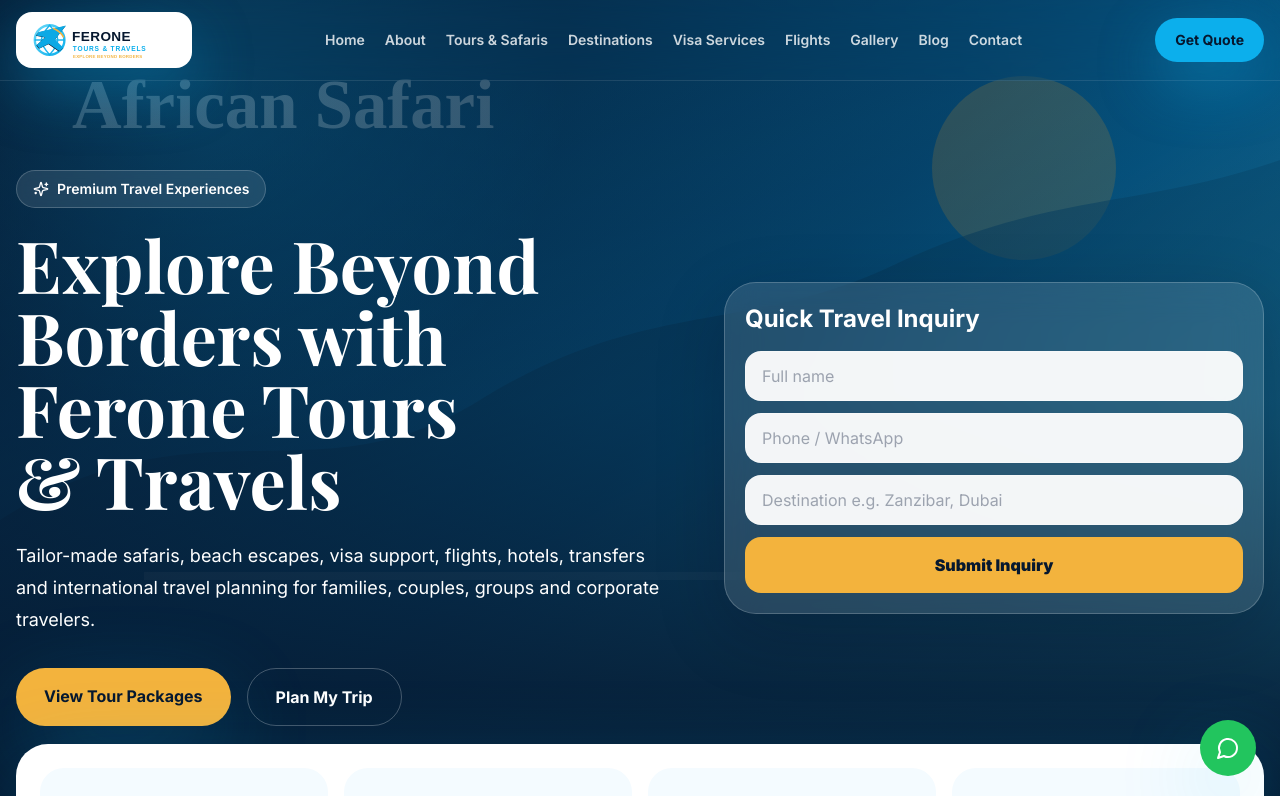
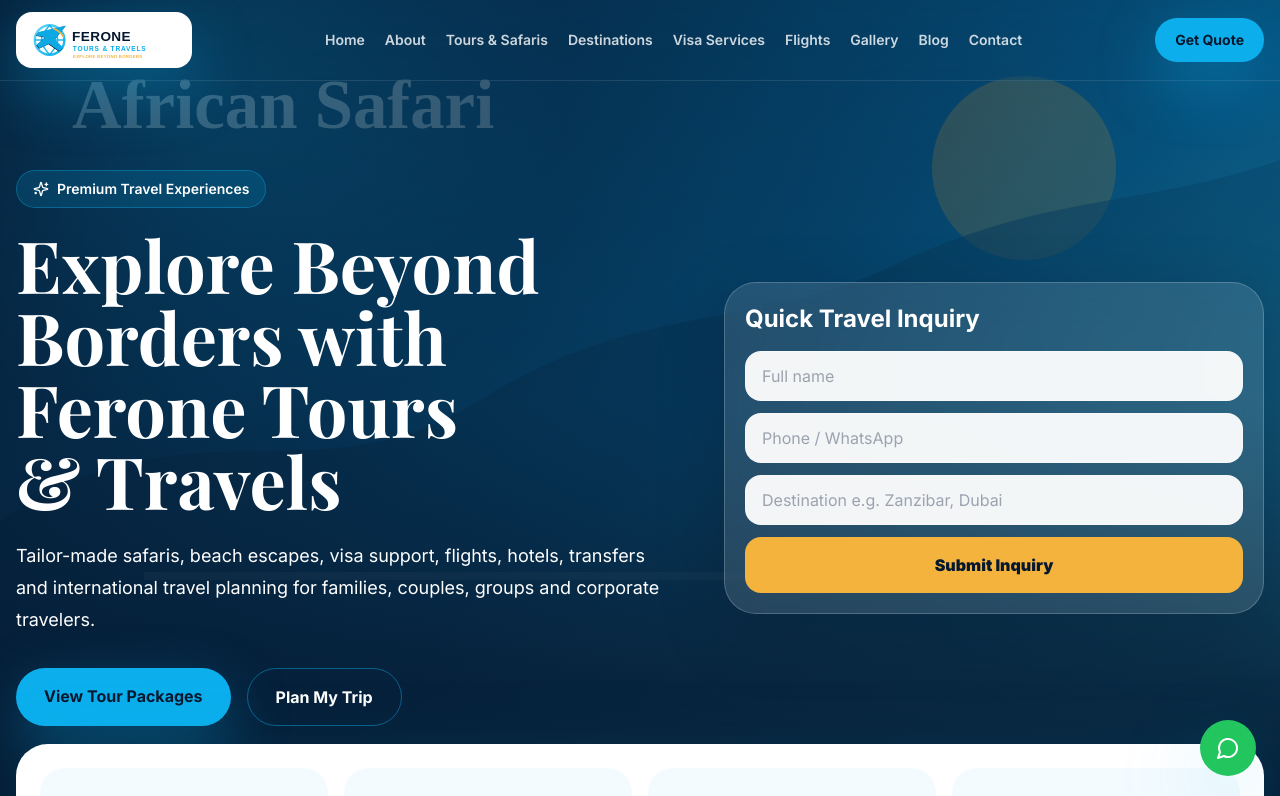
Before and after one commit to Ngovoze/ferone-tours-travels, a Next.js app: page / in a window 1280 px wide. Shown: the top 796 px of the page. Built offline with nearby package versions, Linux system fonts and the light colour scheme; no server answers; a web font is replaced by a local one.

Commit message:
style: update homepage CTAs to Ferone cyan

```diff
--- a/app/page.tsx
+++ b/app/page.tsx
@@ -14,12 +14,12 @@
         <div className="container relative z-10 flex min-h-screen items-center pt-24">
           <div className="grid gap-12 lg:grid-cols-[1.1fr_.9fr] lg:items-center">
             <div>
-              <p className="mb-5 inline-flex items-center gap-2 rounded-full border border-white/20 bg-white/10 px-4 py-2 text-sm font-semibold backdrop-blur"><Sparkles size={16}/> Premium Travel Experiences</p>
+              <p className="mb-5 inline-flex items-center gap-2 rounded-full border border-luxury-ocean/35 bg-luxury-ocean/15 px-4 py-2 text-sm font-semibold text-white backdrop-blur"><Sparkles size={16}/> Premium Travel Experiences</p>
               <h1 className="font-display text-5xl font-bold leading-tight text-balance md:text-7xl">Explore Beyond Borders with Ferone Tours & Travels</h1>
               <p className="mt-6 max-w-2xl text-lg leading-8 text-white/82">Tailor-made safaris, beach escapes, visa support, flights, hotels, transfers and international travel planning for families, couples, groups and corporate travelers.</p>
               <div className="mt-8 flex flex-col gap-4 sm:flex-row">
-                <a href="/tours-safaris" className="rounded-full bg-luxury-gold px-7 py-4 font-bold text-luxury-navy shadow-luxury transition hover:scale-[1.02]">View Tour Packages</a>
-                <a href="/contact" className="rounded-full border border-white/25 px-7 py-4 font-bold text-white transition hover:bg-white hover:text-luxury-navy">Plan My Trip</a>
+                <a href="/tours-safaris" className="rounded-full bg-luxury-ocean px-7 py-4 font-bold text-luxury-navy shadow-brand transition hover:scale-[1.02] hover:bg-white">View Tour Packages</a>
+                <a href="/contact" className="rounded-full border border-luxury-ocean/45 px-7 py-4 font-bold text-white transition hover:bg-luxury-ocean hover:text-luxury-navy">Plan My Trip</a>
               </div>
             </div>
             <div className="glass rounded-[2rem] p-5 shadow-glass">
@@ -51,14 +51,14 @@
       <section className="container py-24">
         <div className="grid gap-10 lg:grid-cols-[.9fr_1.1fr] lg:items-center">
           <div><p className="font-bold uppercase tracking-[.25em] text-luxury-ocean">Why choose Ferone</p><h2 className="mt-3 font-display text-4xl font-bold md:text-5xl">Travel planning with airline-level precision and safari-level adventure.</h2><p className="mt-5 text-lg leading-8 text-slate-600">Ferone brings consultation, documentation support, booking coordination and destination expertise together in one premium travel experience.</p></div>
-          <div className="grid gap-5 sm:grid-cols-2">{[{icon:ShieldCheck,title:'Trusted guidance'},{icon:Plane,title:'Flights & logistics'},{icon:Globe2,title:'International planning'},{icon:Users,title:'Groups & corporate'}].map((item)=>{const Icon=item.icon;return <div key={item.title} className="rounded-[1.5rem] border bg-white p-6 shadow-sm"><Icon className="mb-4 text-luxury-ocean"/><h3 className="text-xl font-bold">{item.title}</h3><p className="mt-2 text-slate-600">Professional support from inquiry to return.</p></div>})}</div>
+          <div className="grid gap-5 sm:grid-cols-2">{[{icon:ShieldCheck,title:'Trusted guidance'},{icon:Plane,title:'Flights & logistics'},{icon:Globe2,title:'International planning'},{icon:Users,title:'Groups & corporate'}].map((item)=>{const Icon=item.icon;return <div key={item.title} className="rounded-[1.5rem] border bg-white p-6 shadow-sm transition hover:-translate-y-1 hover:shadow-brand"><Icon className="mb-4 text-luxury-ocean"/><h3 className="text-xl font-bold">{item.title}</h3><p className="mt-2 text-slate-600">Professional support from inquiry to return.</p></div>})}</div>
         </div>
       </section>
 
       <section className="premium-gradient py-24 text-white">
         <div className="container">
           <SectionHeading eyebrow="Services" title="Everything your journey needs" text="One travel partner for safaris, visas, flights, hotels, transfers, consultation, honeymoon and group travel." light />
-          <div className="mt-10 grid gap-5 sm:grid-cols-2 lg:grid-cols-3">{services.map((service)=><div key={service} className="rounded-[1.5rem] border border-white/15 bg-white/10 p-6 backdrop-blur"><Star className="mb-4 text-luxury-gold"/><h3 className="text-xl font-bold">{service}</h3></div>)}</div>
+          <div className="mt-10 grid gap-5 sm:grid-cols-2 lg:grid-cols-3">{services.map((service)=><div key={service} className="rounded-[1.5rem] border border-luxury-ocean/30 bg-white/10 p-6 backdrop-blur transition hover:border-luxury-ocean hover:bg-luxury-ocean/15"><Star className="mb-4 text-luxury-ocean"/><h3 className="text-xl font-bold">{service}</h3></div>)}</div>
         </div>
       </section>
 
@@ -74,7 +74,7 @@
         </div>
       </section>
 
-      <section className="container py-24"><div className="rounded-[2rem] premium-gradient p-10 text-white md:p-16"><MapPin className="mb-5 text-luxury-gold"/><h2 className="font-display text-4xl font-bold md:text-5xl">Ready to plan a premium trip?</h2><p className="mt-4 max-w-2xl text-white/80">Send your destination, travel dates and number of travelers. Ferone will help shape the right package.</p><a href="/contact" className="mt-8 inline-flex items-center gap-2 rounded-full bg-luxury-gold px-7 py-4 font-bold text-luxury-navy">Start Inquiry <ArrowRight size={18}/></a></div></section>
+      <section className="container py-24"><div className="rounded-[2rem] premium-gradient p-10 text-white md:p-16"><MapPin className="mb-5 text-luxury-ocean"/><h2 className="font-display text-4xl font-bold md:text-5xl">Ready to plan a premium trip?</h2><p className="mt-4 max-w-2xl text-white/80">Send your destination, travel dates and number of travelers. Ferone will help shape the right package.</p><a href="/contact" className="mt-8 inline-flex items-center gap-2 rounded-full bg-luxury-ocean px-7 py-4 font-bold text-luxury-navy shadow-brand transition hover:bg-white">Start Inquiry <ArrowRight size={18}/></a></div></section>
     </>
   );
 }
```
